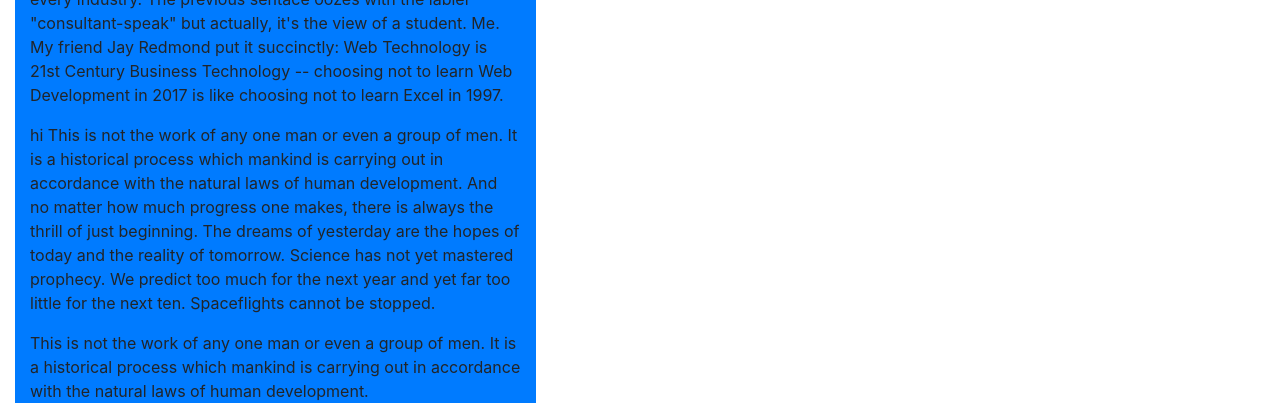
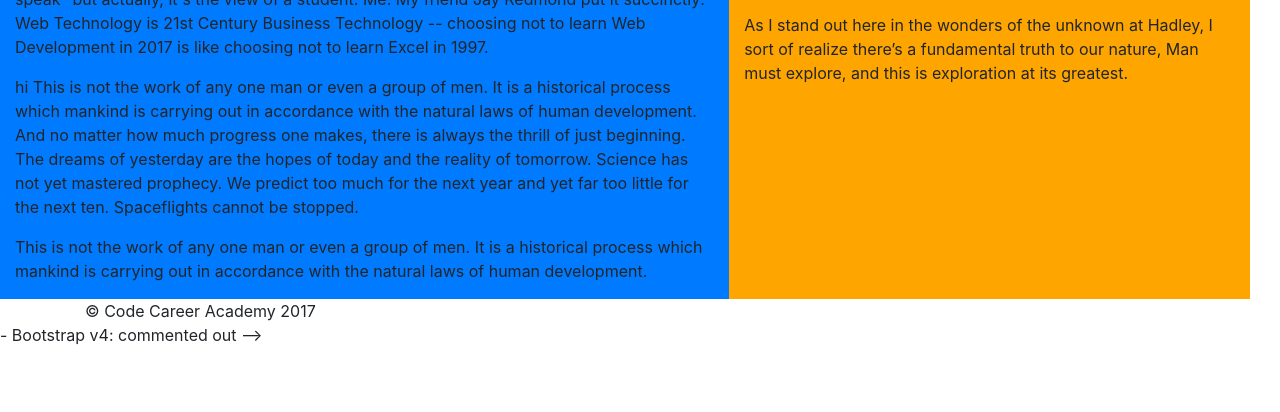
Before and after one commit to bchandler-cca03/techblog04Nov17, a plain HTML site: page index.html in a window 1280 px wide. Shown: the part 187-599 px from the top of the page. Drawn offline with nearby package versions, Linux system fonts and the light colour scheme.

Commit message:
add row to container

```diff
--- a/index.html
+++ b/index.html
@@ -10,11 +10,9 @@
     <!-- <link rel="stylesheet" href="https://maxcdn.bootstrapcdn.com/bootstrap/3.3.7/css/bootstrap.min.css" integrity="sha384-BVYiiSIFeK1dGmJRAkycuHAHRg32OmUcww7on3RYdg4Va+PmSTsz/K68vbdEjh4u"
         crossorigin="anonymous"> -->
 
-    <link rel="stylesheet" href="https://maxcdn.bootstrapcdn.com/bootstrap/4.0.0-beta.2/css/bootstrap.min.css" integrity="sha384-PsH8R72JQ3SOdhVi3uxftmaW6Vc51MKb0q5P2rRUpPvrszuE4W1povHYgTpBfshb"
-    crossorigin="anonymous">
-
-
-
+    <link rel="stylesheet" href="https://maxcdn.bootstrapcdn.com/bootstrap/4.0.0-beta.2/css/bootstrap.min.css"
+       integrity="sha384-PsH8R72JQ3SOdhVi3uxftmaW6Vc51MKb0q5P2rRUpPvrszuE4W1povHYgTpBfshb"
+       crossorigin="anonymous">
 
     <link rel="stylesheet" href="css/site.css">
 
@@ -49,9 +47,9 @@
     </div>
 
     </header>
-    <div  class="container-fluid">  <!-- id="main-wrapper" -->
+    <div  class="container-fluid row">  <!-- id="main-wrapper" -->
 
-        <main class="col-md-5 bg-primary">  <!-- blog-main bg-primary  -->
+        <main class="col-md-7 bg-primary">  <!-- blog-main bg-primary  -->
 
                 <article>
                     <h2>Coding Bootcamp</h2>
@@ -78,7 +76,7 @@
 
         </main>
 
-        <aside class="col-md-4">   <!-- ml-sm-auto blog-sidebar  -->
+        <aside class="col-md-5">   <!-- ml-sm-auto blog-sidebar  -->
 
                 <article>
                     <h1>Aside Content</h1>
```
